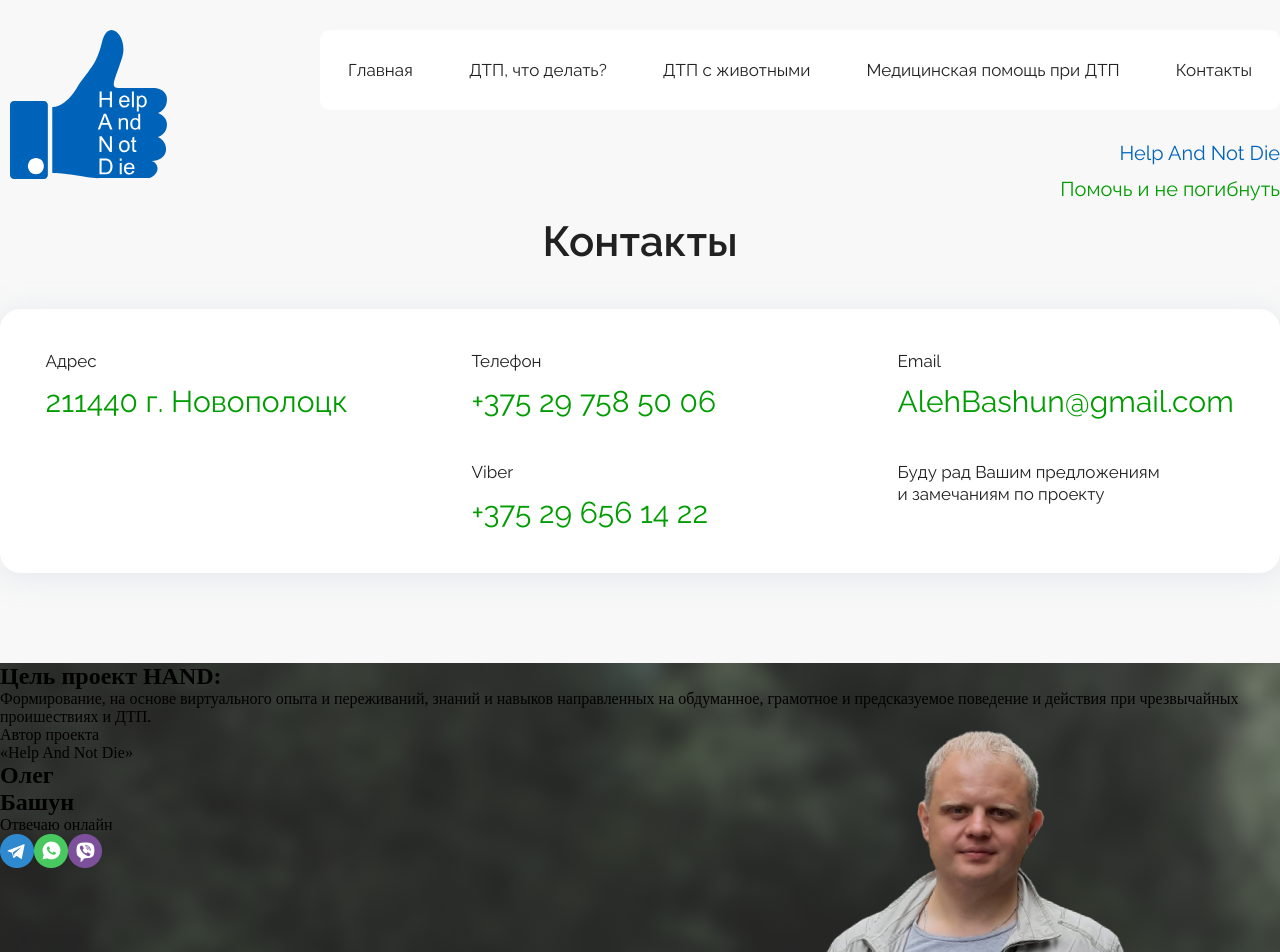
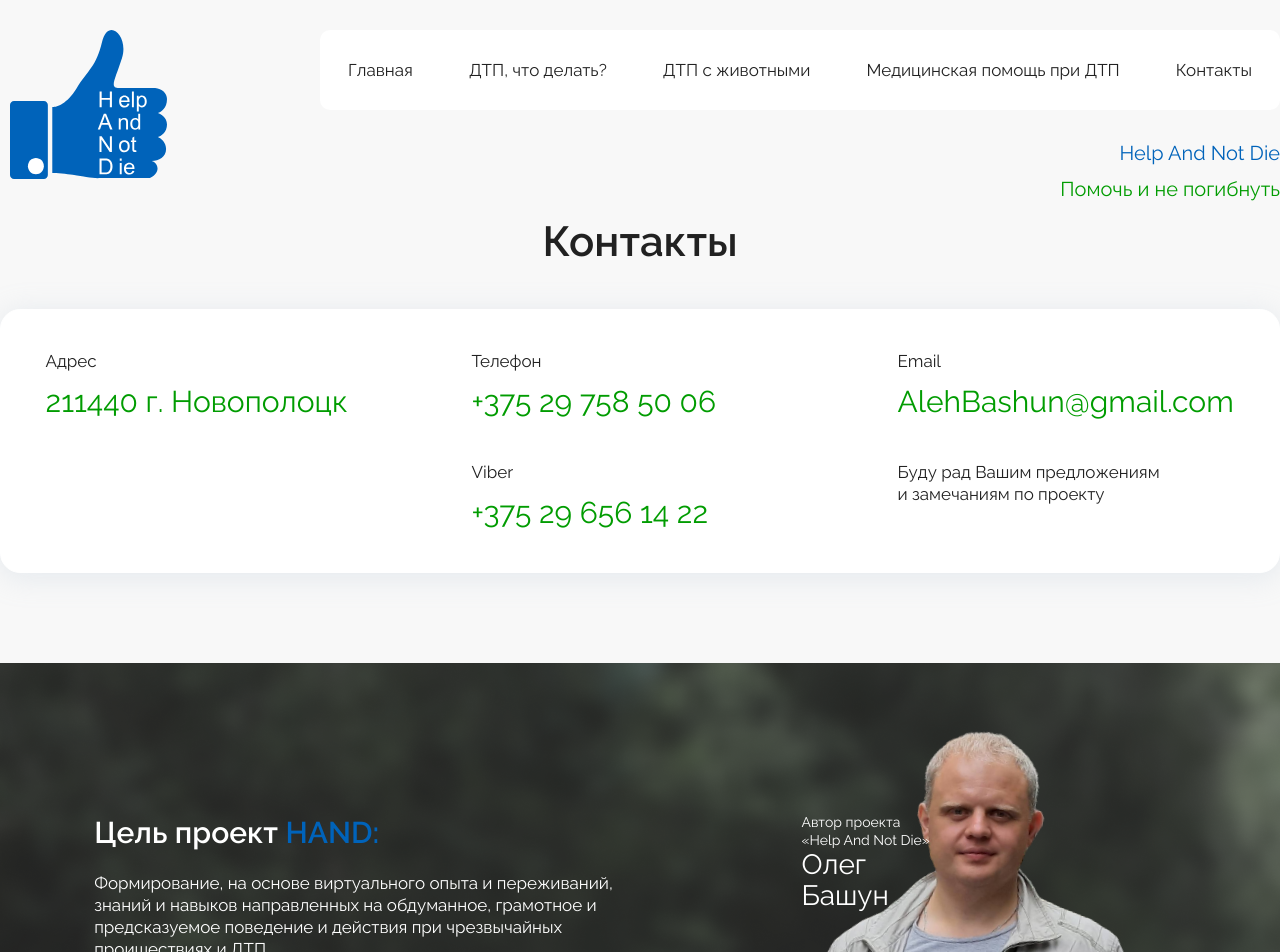
Before and after one commit to redskyby/for_igor, a React (Create React App) app: page /contacts in a window 1280 px wide. Shown: the top 952 px of the page. Built offline with nearby package versions, Linux system fonts and the light colour scheme.

Commit message:
finish Contacts.js

```diff
--- a/src/components/contacts/Contact.css
+++ b/src/components/contacts/Contact.css
@@ -67,11 +67,20 @@
 
 .second_section_contact {
   margin-top: 90px;
+  padding-top: 150px;
   width: 100%;
   height: 550px;
   background-image: url("../../utils/img/imgs_main_page/f4/banner.png");
   background-size: cover;
   position: relative;
+}
+.second_section_contact_block {
+  width: 100%;
+  height: 100%;
+  display: flex;
+  flex-direction: row;
+  flex-wrap: wrap;
+  justify-content: space-around;
 }
 .second_section_contact_with_foto {
   position: absolute;
@@ -79,9 +88,86 @@
   background-image: url("../../utils/img/imgs_main_page/f4/photo.png");
   width: 424px;
   height: 640px;
-  top: 19px;
+  top: -130px;
   right: 90px;
   z-index: 1;
 }
+.second_section_contact_left {
+  max-width: 519px;
+  width: 100%;
+}
+.second_section_contact_left h2 {
+  font-family: Raleway, sans-serif;
+  font-size: 30px;
+  font-weight: 600;
+  line-height: 39px;
+  letter-spacing: 0em;
+  text-align: left;
+  color: #FFFFFF;
+  margin-bottom: 20px;
+}
+.second_section_contact_left h2 span {
+  color: #0063BA;
+}
+.second_section_contact_left p {
+  font-family: Raleway, sans-serif;
+  font-size: 17px;
+  font-weight: 400;
+  line-height: 22px;
+  letter-spacing: 0em;
+  text-align: left;
+  color: #FFFFFF;
+}
+.second_section_contact_right {
+  z-index: 2;
+  margin-right: 20%;
+}
+.second_section_contact_right p {
+  font-family: Raleway, sans-serif;
+  font-size: 14px;
+  font-weight: 400;
+  line-height: 18px;
+  letter-spacing: 0em;
+  text-align: left;
+  color: #FFFFFF;
+}
+.second_section_contact_right h2 {
+  font-family: Raleway, sans-serif;
+  font-size: 28px;
+  font-weight: 400;
+  line-height: 31px;
+  letter-spacing: 0em;
+  text-align: left;
+  color: #FFFFFF;
+}
+.second_section_contact_right a {
+  color: #FFFFFF;
+  font-family: Raleway, sans-serif;
+  font-size: 17px;
+  font-weight: 500;
+  line-height: 20px;
+  letter-spacing: 0em;
+  text-align: center;
+  text-decoration: none;
+}
+.second_section_contact_right_with_link_and_text {
+  display: flex;
+  flex-direction: column;
+  align-items: center;
+  position: absolute;
+  bottom: -127%;
+  right: 18%;
+}
+.second_section_contact_right_with_link_and_text a {
+  margin-left: 5px;
+}
+.second_section_contact_right_with_link_and_text p {
+  margin-right: 15px;
+}
+.second_section_contact_right_text_bottom {
+  display: flex;
+  flex-direction: row;
+  align-items: center;
+}
 
 /*# sourceMappingURL=Contact.css.map */
--- a/src/components/contacts/Contact.scss
+++ b/src/components/contacts/Contact.scss
@@ -75,19 +75,111 @@
 
 .second_section_contact{
   margin-top: 90px;
+  padding-top: 150px;
   width: 100%;
   height: 550px;
   background-image: url("../../utils/img/imgs_main_page/f4/banner.png");
   background-size: cover;
   position: relative;
+  &_block{
+    width: 100%;
+    height: 100%;
+    display: flex;
+    flex-direction: row;
+    flex-wrap: wrap;
+    justify-content: space-around;
+  }
   &_with_foto {
     position: absolute;
     background-repeat: no-repeat;
     background-image: url("../../utils/img/imgs_main_page/f4/photo.png");
     width: 424px;
     height: 640px;
-    top: 19px;
+    top: -130px;
     right: 90px;
     z-index: 1;
   }
+
+  &_left{
+    max-width: 519px;
+    width: 100%;
+    h2{
+      font-family: $font-family, sans-serif;
+      font-size: 30px;
+      font-weight: 600;
+      line-height: 39px;
+      letter-spacing: 0em;
+      text-align: left;
+      color: #FFFFFF;
+      margin-bottom: 20px;
+      span{
+        color: #0063BA
+      }
+    }
+    p{
+      font-family: $font-family, sans-serif;
+      font-size: 17px;
+      font-weight: 400;
+      line-height: 22px;
+      letter-spacing: 0em;
+      text-align: left;
+      color: #FFFFFF;
+    }
+  }
+  &_right{
+    z-index: 2;
+    margin-right: 20%;
+    p{
+      font-family: $font-family, sans-serif;
+      font-size: 14px;
+      font-weight: 400;
+      line-height: 18px;
+      letter-spacing: 0em;
+      text-align: left;
+      color: #FFFFFF;
+
+    }
+    h2{
+
+      font-family: $font-family, sans-serif;
+      font-size: 28px;
+      font-weight: 400;
+      line-height: 31px;
+      letter-spacing: 0em;
+      text-align: left;
+      color: #FFFFFF;
+    }
+    a{
+      color: #FFFFFF;
+      font-family: $font-family, sans-serif;
+      font-size: 17px;
+      font-weight: 500;
+      line-height: 20px;
+      letter-spacing: 0em;
+      text-align: center;
+      text-decoration: none;
+    }
+    &_with_link_and_text{
+      display: flex;
+      flex-direction: column;
+      align-items: center;
+      position: absolute;
+      bottom: -127%;
+      right: 18%;
+
+      a{
+        margin-left: 5px;
+      }
+      p{
+        margin-right: 15px;
+      }
+
+
+    }
+    &_text_bottom{
+    display: flex;
+      flex-direction: row;
+      align-items: center;
+    }
+  }
 }
--- a/src/components/contacts/Contacts.js
+++ b/src/components/contacts/Contacts.js
@@ -38,18 +38,22 @@ function Contacts() {
             <section className="second_section_contact">
                 <div className="containerContact">
                     <div className="second_section_contact_with_foto"></div>
-                    <div>
+                    <div className="second_section_contact_block">
+                        <div className="second_section_contact_left">
                             <h2>Цель проект <span>HAND:</span></h2>
-                        <p>Формирование, на основе виртуального опыта и переживаний, знаний и навыков направленных на обдуманное, грамотное и предсказуемое поведение и действия при чрезвычайных проишествиях и ДТП.</p>
+                            <p>Формирование, на основе виртуального опыта и переживаний, знаний и навыков направленных
+                                на обдуманное, грамотное и предсказуемое поведение и действия при чрезвычайных
+                                проишествиях и ДТП.</p>
                         </div>
-                    <div>
-                        <div className="">
+                        <div className="second_section_contact_right">
+                            <div className="second_section_contact_right_text">
                                 <p>Автор проекта</p>
                                 <p>«Help And Not Die»</p>
                                 <h2>Олег</h2>
                                 <h2>Башун</h2>
                             </div>
-                        <div className="">
+                            <div className="second_section_contact_right_with_link_and_text">
+                                <div className="second_section_contact_right_text_bottom">
                                     <p>Отвечаю онлайн</p>
                                     <div>
                                         <a href="*">
@@ -63,6 +67,11 @@ function Contacts() {
                                         </a>
                                     </div>
                                 </div>
+                                <div className="second_section_contact_right_with_link">
+                                    <a href="mailto:AlehBashun@gmail.com">AlehBashun@gmail.com</a>
+                                </div>
+                            </div>
+                        </div>
                     </div>
                 </div>
 
```
Lines whose indentation alone changed are shown as unchanged.
